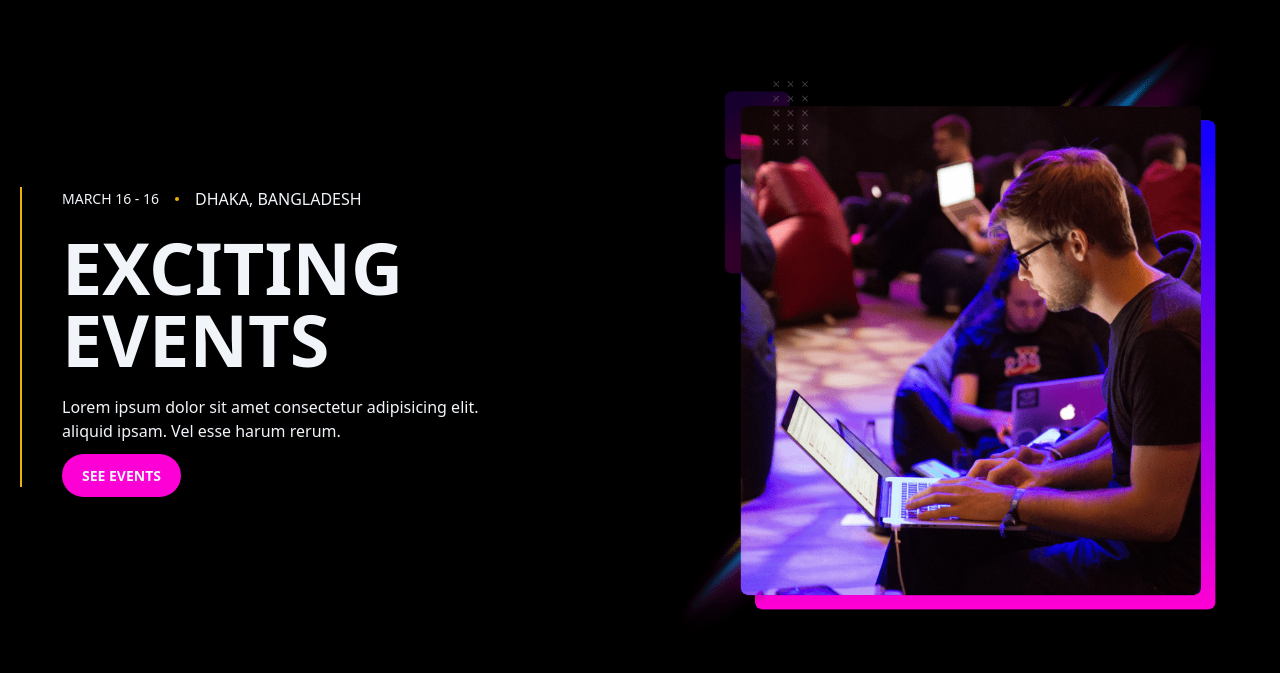
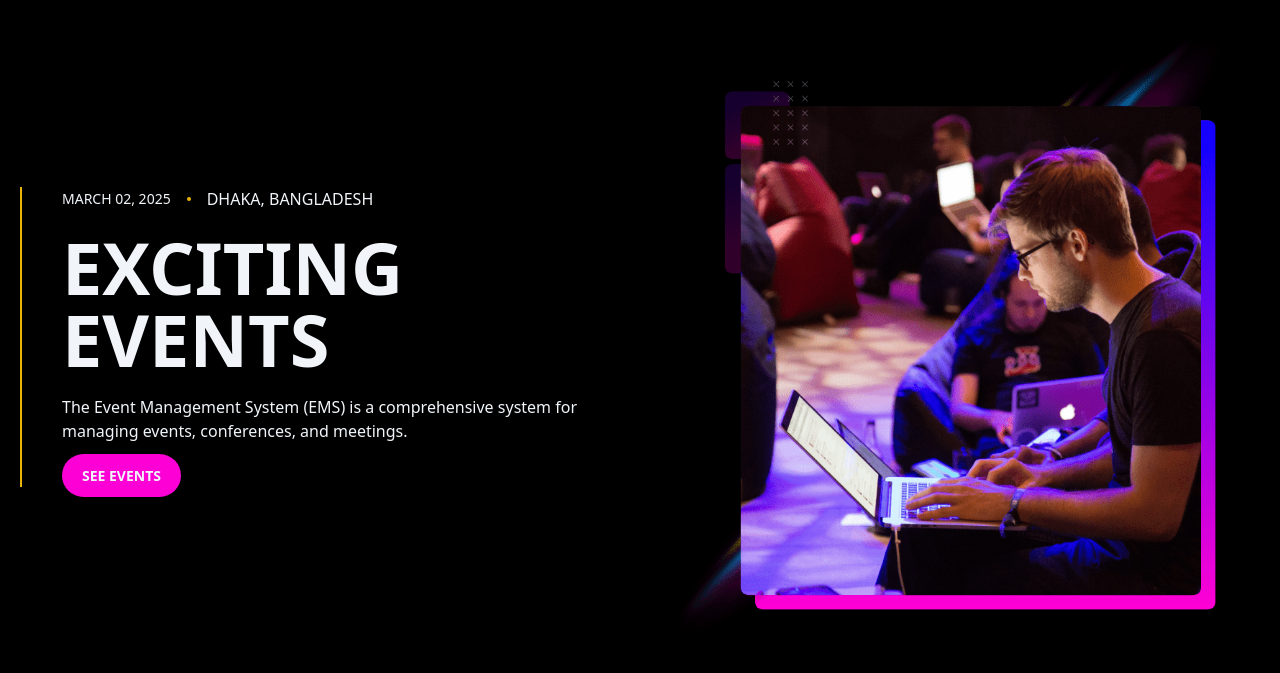
Before and after one commit to MohammadFahad1/Django-Assignment-1-Event-Management-System, a Django app: page / in a window 1280 px wide. Shown: the part 87-760 px from the top of the page. Run offline with Django 5.2, Linux system fonts and the light colour scheme; data that the repository does not hold is empty.

Commit message:
Hero section problem fixed

```diff
--- a/events/templates/home_page.html
+++ b/events/templates/home_page.html
@@ -19,7 +19,7 @@
                         <div class="border-s-2 border-yellow-500 pl-10">
                             <div class="flex items-center gap-4 pb-5">
                                 <p class="text-sm">
-                                    MARCH 16 - 16
+                                    {{today|date:"F d, Y"|upper}}
                                     <div class="h-1 w-1 bg-yellow-500 rounded-full"></div>
                                     DHAKA, BANGLADESH
                                 </p>
@@ -29,7 +29,7 @@
                                 EXCITING EVENTS
                             </h2>
 
-                            <p class="pb-5">Lorem ipsum dolor sit amet consectetur adipisicing elit. <br>aliquid ipsam. Vel esse harum rerum.</p>
+                            <p class="pb-5">The Event Management System (EMS) is a comprehensive system for managing events, conferences, and meetings.</p>
 
                             <a href="#events" class="uppercase text-sm bg-[#FC00D5] hover:bg-[#a1238e] px-5 py-3 font-bold rounded-full">See Events</a>
                         </div>
--- a/events/views.py
+++ b/events/views.py
@@ -9,13 +9,14 @@ from django.db.models import Count, Q
 
 def home_page(request):
     search = request.GET.get('search', '')
+    today = now().date()
     if search:
         events = Event.objects.filter(Q(name__icontains=search) | Q(location__icontains=search)).select_related('category').prefetch_related('participants').annotate(participants_count=Count('participants')).order_by('date')
-        return render(request, 'home_page.html', {"events": events, "search": True, "search_txt": search})
+        return render(request, 'home_page.html', {"events": events, "search": True, "search_txt": search, "today": today})
 
 
     events = Event.objects.select_related('category').prefetch_related('participants').annotate(participants_count=Count('participants')).order_by('date')
-    return render(request, 'home_page.html', {"events": events})
+    return render(request, 'home_page.html', {"events": events, "today": today})
 
 def event_detail(request, id):
     event = Event.objects.select_related('category').prefetch_related('participants').get(id=id)
```
